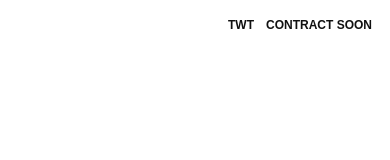
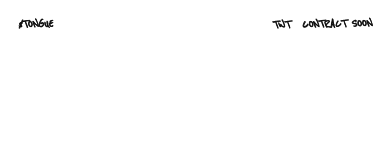
Before and after one commit to bob228rr-jpg/tinu, a plain HTML site: page index.html in a window 390 px wide. Shown: the top 160 px of the page. Drawn offline with Linux system fonts and the light colour scheme.

Commit message:
Add files via upload

```diff
--- a/index.html
+++ b/index.html
@@ -4,6 +4,9 @@
     <meta charset="utf-8">
     <meta name="viewport" content="width=device-width, initial-scale=1">
     <title>Freaky Tongue</title>
+    <link rel="preconnect" href="https://fonts.googleapis.com">
+    <link rel="preconnect" href="https://fonts.gstatic.com" crossorigin>
+    <link href="https://fonts.googleapis.com/css2?family=Reenie+Beanie&display=swap" rel="stylesheet">
     <style>
       * {
         box-sizing: border-box;
@@ -22,20 +25,30 @@
         place-items: center;
         background: #fff;
         color: #111;
-        font-family: Arial, Helvetica, sans-serif;
+        font-family: "Reenie Beanie", "Bradley Hand", "Comic Sans MS", cursive;
+      }
+
+      .ticker,
+      .top-links {
+        position: fixed;
+        top: 24px;
+        font-size: 30px;
+        font-weight: 700;
+        letter-spacing: 0;
+        text-transform: uppercase;
+        transform: rotate(-1deg);
+        text-shadow: 0.4px 0.3px 0 #111;
+      }
+
+      .ticker {
+        left: 28px;
       }
 
       .top-links {
-        position: fixed;
-        top: 24px;
         right: 28px;
         display: flex;
         align-items: center;
         gap: 18px;
-        font-size: 14px;
-        font-weight: 700;
-        letter-spacing: 0;
-        text-transform: uppercase;
       }
 
       .top-links a,
@@ -57,11 +70,19 @@
       }
 
       @media (max-width: 520px) {
+        .ticker,
         .top-links {
           top: 18px;
+          font-size: 12px;
+        }
+
+        .ticker {
+          left: 18px;
+        }
+
+        .top-links {
           right: 18px;
           gap: 12px;
-          font-size: 12px;
         }
 
         .tongue {
@@ -72,6 +93,8 @@
     </style>
   </head>
   <body>
+    <div class="ticker">$tongue</div>
+
     <nav class="top-links" aria-label="Social links">
       <a href="https://x.com/freaky_tongue_" target="_blank" rel="noreferrer">TWT</a>
       <span>CONTRACT SOON</span>
```
